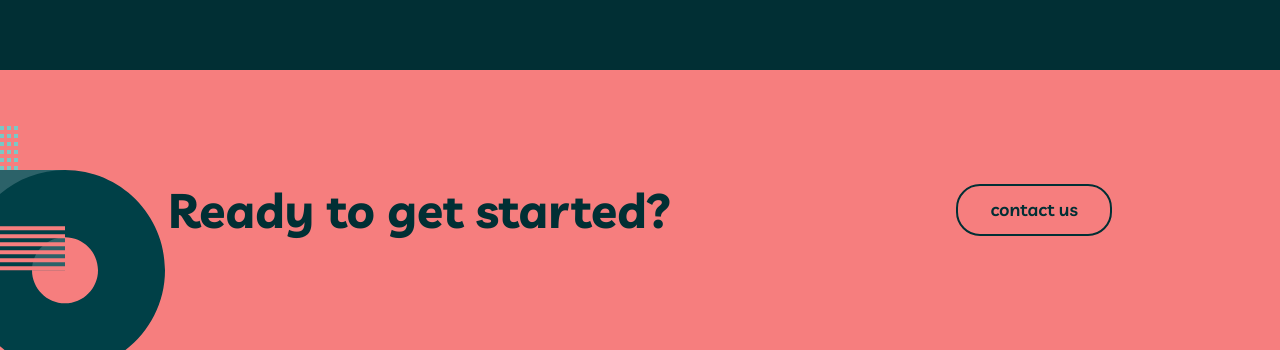
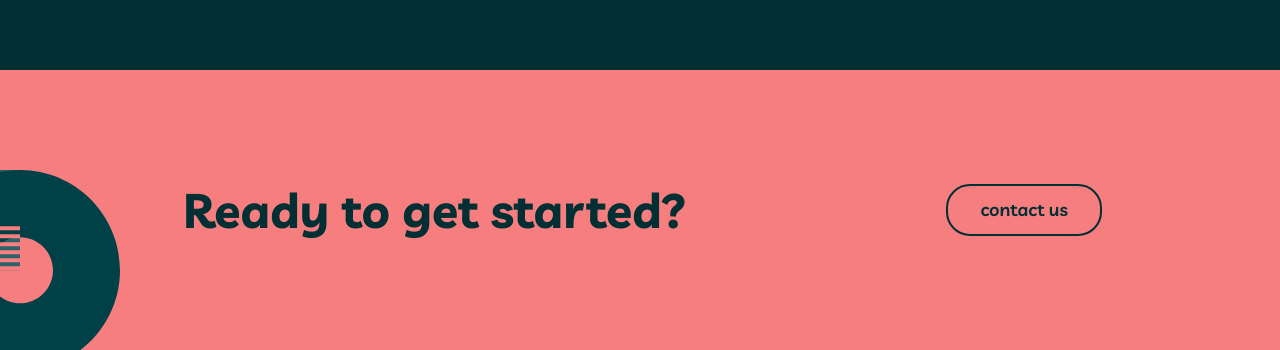
Before and after one commit to boburastonov/My-team, a plain HTML site: page about.html in a window 1280 px wide. Shown: the part 1886-2236 px from the top of the page. Drawn offline with Linux system fonts and the light colour scheme.

Commit message:
Update cta section styles

```diff
--- a/css/styles.css
+++ b/css/styles.css
@@ -706,14 +706,15 @@ list-style: none;
   background-color: var(--Light-Coral);
   background-image: url('../images/cta-bg.svg');
   background-repeat: no-repeat;
-  background-position: calc(50% - 575px) 56px;
+  background-position: calc(50% - 620px) 56px;
 }
 
 .cta__container {
   display: flex;
   align-items: center;
   justify-content: space-between;
-  padding: 0 103px;
+  padding-left: 118px;
+  padding-right: 113px;
 }
 
 .cta__lead-text {
```
